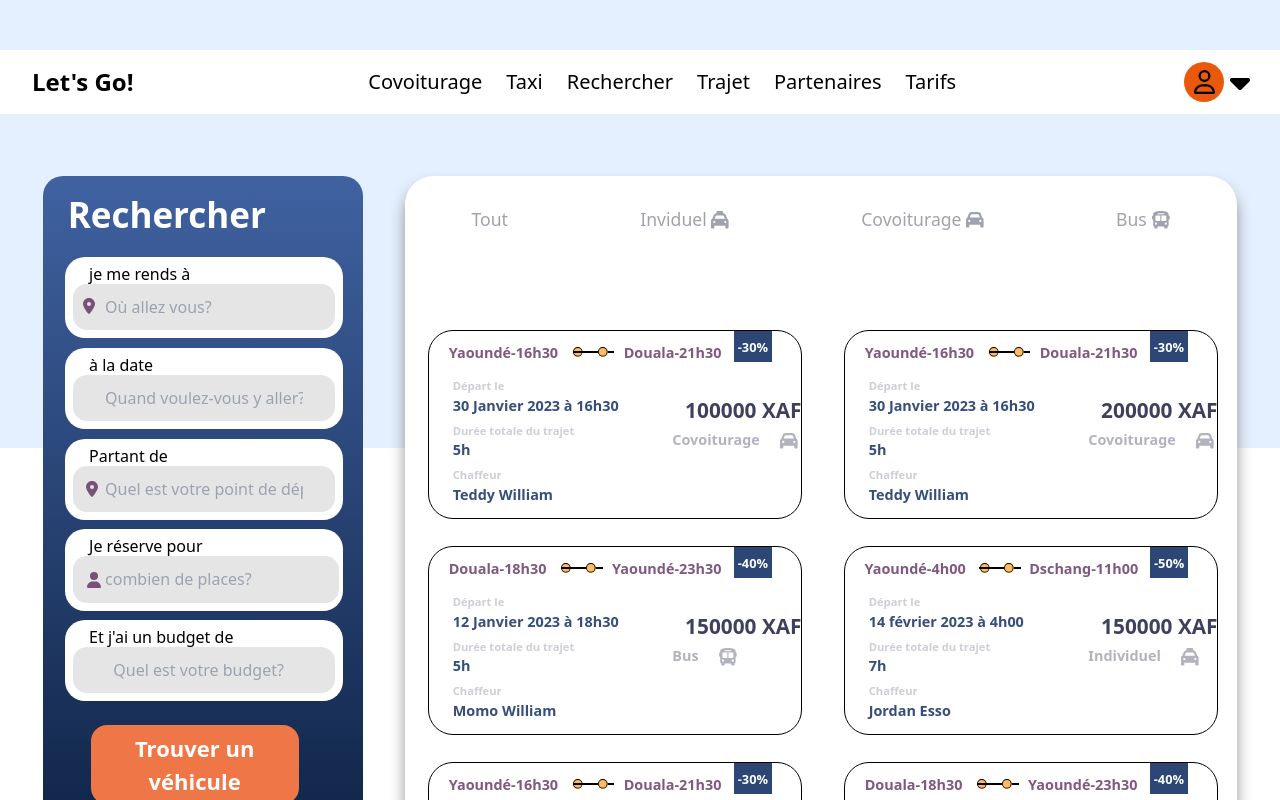
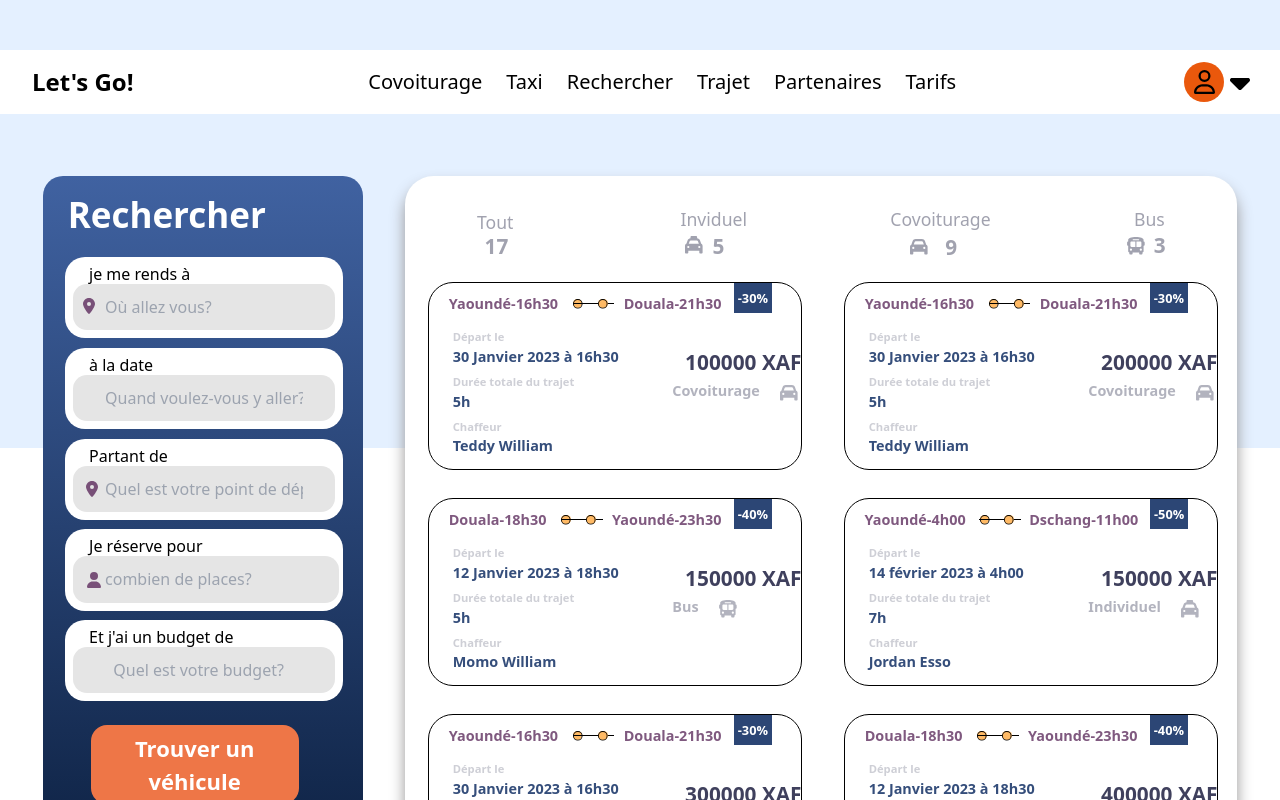
Before and after one commit to haterb4/letsgo, a Next.js app: page /vue in a window 1280 px wide. Shown: the top 800 px of the page. Built offline with nearby package versions, Linux system fonts and the light colour scheme.

Commit message:
nouveau commit

```diff
--- a/src/pages/vue.jsx
+++ b/src/pages/vue.jsx
@@ -6,13 +6,13 @@ import { faCar, faUser } from "@fortawesome/free-solid-svg-icons";
 import { faLocationDot } from "@fortawesome/free-solid-svg-icons";
 import { faCalendarLines } from "@fortawesome/free-solid-svg-icons";
 import { faCircleDollar } from "@fortawesome/free-regular-svg-icons";
-import styles2 from "@/styles/option.module.css"
-import { faBus as fasBus } from "@fortawesome/free-solid-svg-icons"
-import { faTaxi as fasTaxi } from "@fortawesome/free-solid-svg-icons"
-import { OptionCard } from "../componnents"
+import styles2 from "@/styles/option.module.css";
+import { faBus as fasBus } from "@fortawesome/free-solid-svg-icons";
+import { faTaxi as fasTaxi } from "@fortawesome/free-solid-svg-icons";
+import { OptionCard } from "../componnents";
 import Link from "next/link";
 
-const Vue = () => {
+const Vue = (props) => {
   const optionCardInfo = [
     {
       startTown: "Yaoundé",
@@ -24,7 +24,7 @@ const Vue = () => {
       tripDuration: "5h",
       driverName: "Teddy William",
       tripCost: 100000,
-      rideOption: "Covoiturage"
+      rideOption: "Covoiturage",
     },
     {
       startTown: "Yaoundé",
@@ -36,7 +36,7 @@ const Vue = () => {
       tripDuration: "5h",
       driverName: "Teddy William",
       tripCost: 200000,
-      rideOption: "Covoiturage"
+      rideOption: "Covoiturage",
     },
     {
       startTown: "Douala",
@@ -48,7 +48,7 @@ const Vue = () => {
       tripDuration: "5h",
       driverName: "Momo William",
       tripCost: 150000,
-      rideOption: "Bus"
+      rideOption: "Bus",
     },
     {
       startTown: "Yaoundé",
@@ -60,7 +60,7 @@ const Vue = () => {
       tripDuration: "7h",
       driverName: "Jordan Esso",
       tripCost: 150000,
-      rideOption: "Individuel"
+      rideOption: "Individuel",
     },
     {
       startTown: "Yaoundé",
@@ -72,7 +72,7 @@ const Vue = () => {
       tripDuration: "5h",
       driverName: "Teddy William",
       tripCost: 300000,
-      rideOption: "Covoiturage"
+      rideOption: "Covoiturage",
     },
     {
       startTown: "Douala",
@@ -84,7 +84,7 @@ const Vue = () => {
       tripDuration: "5h",
       driverName: "Momo William",
       tripCost: 400000,
-      rideOption: "Bus"
+      rideOption: "Bus",
     },
     {
       startTown: "Yaoundé",
@@ -96,7 +96,7 @@ const Vue = () => {
       tripDuration: "19h",
       driverName: "Jordan Esso",
       tripCost: 300000,
-      rideOption: "Individuel"
+      rideOption: "Individuel",
     },
     {
       startTown: "Yaoundé",
@@ -108,26 +108,43 @@ const Vue = () => {
       tripDuration: "7h",
       driverName: "Jordan Esso",
       tripCost: 200000,
-      rideOption: "Individuel"
+      rideOption: "Individuel",
+    },
+  ];
+
+  const optionCardComp = optionCardInfo.map((info, index) => (
+    <OptionCard
+      key={index}
+      tripIndex={index}
+      startTown={info.startTown}
+      startTime={info.startTime}
+      destinationTown={info.destinationTown}
+      destinationTime={info.destinationTime}
+      reduction={info.reduction}
+      startDate={info.startDate}
+      tripDuration={info.tripDuration}
+      driverName={info.driverName}
+      tripCost={info.tripCost}
+      rideOption={info.rideOption}
+    />
+  ));
+
+  const numberofTrip = [
+    {
+      totalTrip: 5+9+3,
+      individualTrip: 5,
+      sharingcartrip: 9,
+      bustrip:3,
     }
+  ];
 
-  ]
+  // const numberofTripcomp = numberofTrip.map((info, index) =>
+  // )
 
-  const optionCardComp = optionCardInfo.map((info, index) =>
-  <OptionCard
-    key = {index}
-    tripIndex = {index}
-    startTown = {info.startTown}
-    startTime = {info.startTime}
-    destinationTown = {info.destinationTown}
-    destinationTime = {info.destinationTime}
-    reduction = {info.reduction}
-    startDate = {info.startDate}
-    tripDuration = {info.tripDuration}
-    driverName = {info.driverName}
-    tripCost = {info.tripCost}
-    rideOption = {info.rideOption}
-  />)
+
+
+
+
   return (
     <div>
       <header className={styles.global}>
@@ -241,16 +258,39 @@ const Vue = () => {
         <div className={`${styles.voyage} ${styles2.voy}`}>
           <div className={`${styles.option} ${styles2.option}`}>
             <ul className={styles.liste}>
-              <li> <Link href='/vue'>Tout</Link> </li>
-              <li><Link href='/vue'>Inviduel  <FontAwesomeIcon icon={fasTaxi} className={styles.icon} /></Link>  </li>
-              <li><Link href='/vue'>Covoiturage  <FontAwesomeIcon icon={faCar} className={styles.icon} />  </Link></li>
-              <li><Link href='/vue'>Bus <FontAwesomeIcon icon={fasBus} className={styles.icon} /> </Link> </li>
+              <li>
+                <Link href="/vue">Tout</Link>
+                <span className={styles.number1}>17</span>
+              </li>
+              <li>
+                <Link href="/vue">
+                  Inviduel
+                  <div className={styles.commun}><FontAwesomeIcon icon={fasTaxi} className={styles.icon} />
+                  <span className={styles.number2}>5</span>
+                  </div>
+                </Link>
+              </li>
+              <li>
+                <Link href="/vue">
+                  Covoiturage
+                  <div className={styles.commun1}>
+                  <FontAwesomeIcon icon={faCar} className={styles.icon2} />
+                  <span className={styles.number3}> 9</span>
+                  </div>
+                </Link>
+              </li>
+              <li>
+                <Link href="/vue">
+                  Bus
+                  <div className={styles.commun2}>
+                  <FontAwesomeIcon icon={fasBus} className={styles.icon3} />
+                  <span className={styles.number4}>3</span>
+                  </div>
+                </Link>
+              </li>
             </ul>
           </div>
-          <div className={styles2.optioncardcontainer}>
-            {optionCardComp}
-          </div>
-
+          <div className={styles2.optioncardcontainer}>{optionCardComp}</div>
         </div>
       </div>
     </div>
--- a/src/styles/option.module.css
+++ b/src/styles/option.module.css
@@ -15,7 +15,7 @@
     height: 11.8rem;
     position: relative;
     left: 0.1rem;
-    top: 8rem;
+    top: 3rem;
     border-radius: 25px;
     border: #000000 1px solid;
     margin-bottom: 1.7rem;
--- a/src/styles/vue.module.css
+++ b/src/styles/vue.module.css
@@ -221,7 +221,7 @@
 
 .container .voyage{
     background-color: #ffffff;
-    height: 150vh;
+    height: 135vh;
     width: 65%;
     border-radius: 28.5px;
     box-shadow: 0px 10px 15px 0px #979595;
@@ -246,7 +246,89 @@
     justify-content: space-around;
 }
 
-.container .voyage .option .liste .icon{
+.container .voyage .option .liste .commun{
+    position: relative;
+    top: -1.75rem;
+    left: 3.7rem;
+}
+
+.container .voyage .option .liste .commun1{
+    position: relative;
+    top: -1.75rem;
+    left: 6rem;
+}
+
+.container .voyage .option .liste .commun2{
+    position: relative;
+    top: -1.75rem;
+    left: 1.5rem;
+}
 
 
+.container .voyage .option .liste .icon{
+    position: relative;
+    top: 1.5rem;
+    right: 3.4rem;
+
 }
+
+
+.container .voyage .option .liste .icon2{
+    position: relative;
+    top: 1.6rem;
+    left: -4.8rem;
+
+}
+.container .voyage .option .liste .icon3{
+    position: relative;
+    top: 1.52rem;
+    right: 2rem;
+
+}
+
+.container .voyage .option .liste .number1{
+    position: relative;
+    top: 1.53rem;
+    right: 1.8rem;
+    font-weight: bold;
+    font-size: 1.3rem;
+}
+.container .voyage .option .liste .number2{
+    position: relative;
+    top: 1.65rem;
+    right: 2.8rem;
+    font-weight: bold;
+    font-size: 1.3rem;
+}
+.container .voyage .option .liste .number3{
+    position: relative;
+    top: 1.68rem;
+    right: 4rem;
+    font-weight: bold;
+    font-size: 1.3rem;
+}
+
+.container .voyage .option .liste .number4{
+    position: relative;
+    top: 1.6rem;
+    right: 1.5rem;
+    font-weight: bold;
+    font-size: 1.3rem;
+}
+
+/***********************affect**********************************************/
+.container .voyage .option  li:hover{
+    color: #EE7647;
+    text-decoration: underline;
+}
+
+.container .voyage .option  li .commun::before,
+.container .voyage .option  li .commun1::before,
+.container .voyage .option  li .commun2::before{
+    color: #353755;
+
+}
+
+.container .voyage .option .liste .number1::before{
+    color: #353755;
+}
```
